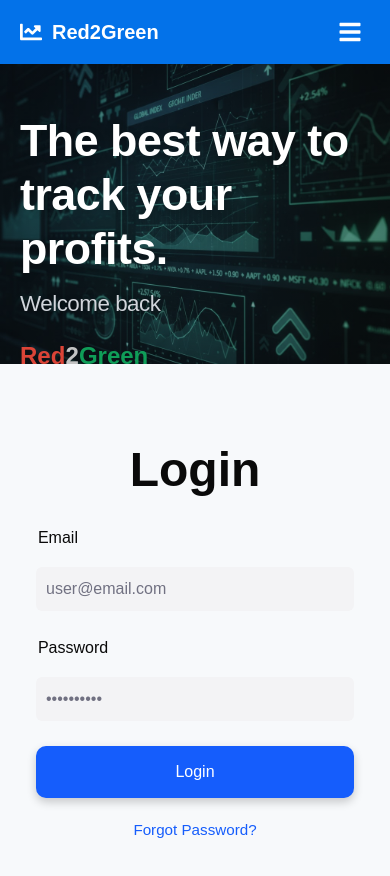
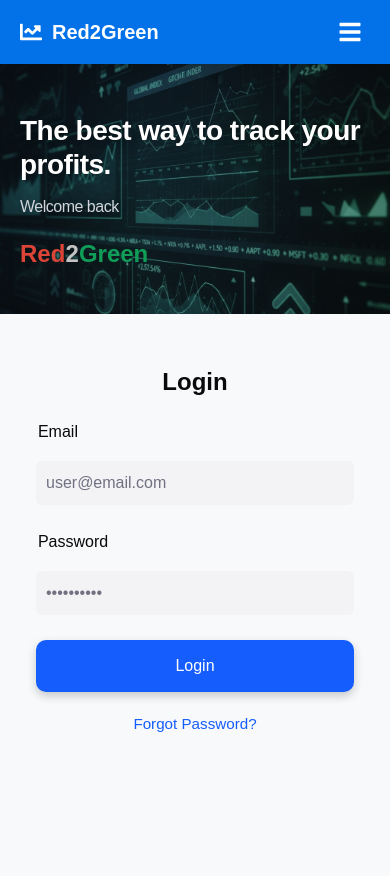
Before and after one commit to UFRed2Green/Red2Green, a Next.js app in the folder client/: page /auth/login in a window 390 px wide. Shown: the top 876 px of the page. Built offline with nearby package versions, Linux system fonts and the light colour scheme.

Commit message:
Fix auth forms/pages spacing and font sizes

```diff
--- a/client/src/app/styles/auth.css
+++ b/client/src/app/styles/auth.css
@@ -87,8 +87,8 @@
     .auth-form-container {
         flex: none;
         width: 100%;
-        padding: 32px 20px;
-        padding-top: 70px;
+        padding: 20px;
+        padding-top: 50px;
         min-height: auto;
         justify-content: flex-start;
     }
@@ -103,10 +103,12 @@
 
     .welcome-text {
         margin: 50px 20px 0;
+        font-size: 1.75rem;
     }
 
     .subtitle-text {
         margin-top: 16px;
+        font-size: 1rem;
     }
 
     .auth-hero-section-container .red-to-green-container {
--- a/client/src/app/styles/globals.css
+++ b/client/src/app/styles/globals.css
@@ -169,7 +169,7 @@ h3 {
     flex-direction: column;
     gap: var(--spacing-lg);
     width: 100%;
-    max-width: 500px;
+    max-width: 400px;
 }
 
 .form h3 {
@@ -188,13 +188,13 @@ h3 {
 
 /* ===== Form Header ===== */
 .form-header {
-    font-size: 3rem;
+    font-size: 2.5rem;
     font-weight: bold;
     text-align: center;
     margin-bottom: 24px;
 }
 
-@media (max-width: 640px) {
+@media (max-width: 760px) {
     .form {
         max-width: 100%;
         padding: 0 16px;
@@ -210,6 +210,7 @@ h3 {
     }
 
     .form-header {
+        font-size: 1.5rem;
         margin-bottom: 20px;
     }
 }
```
